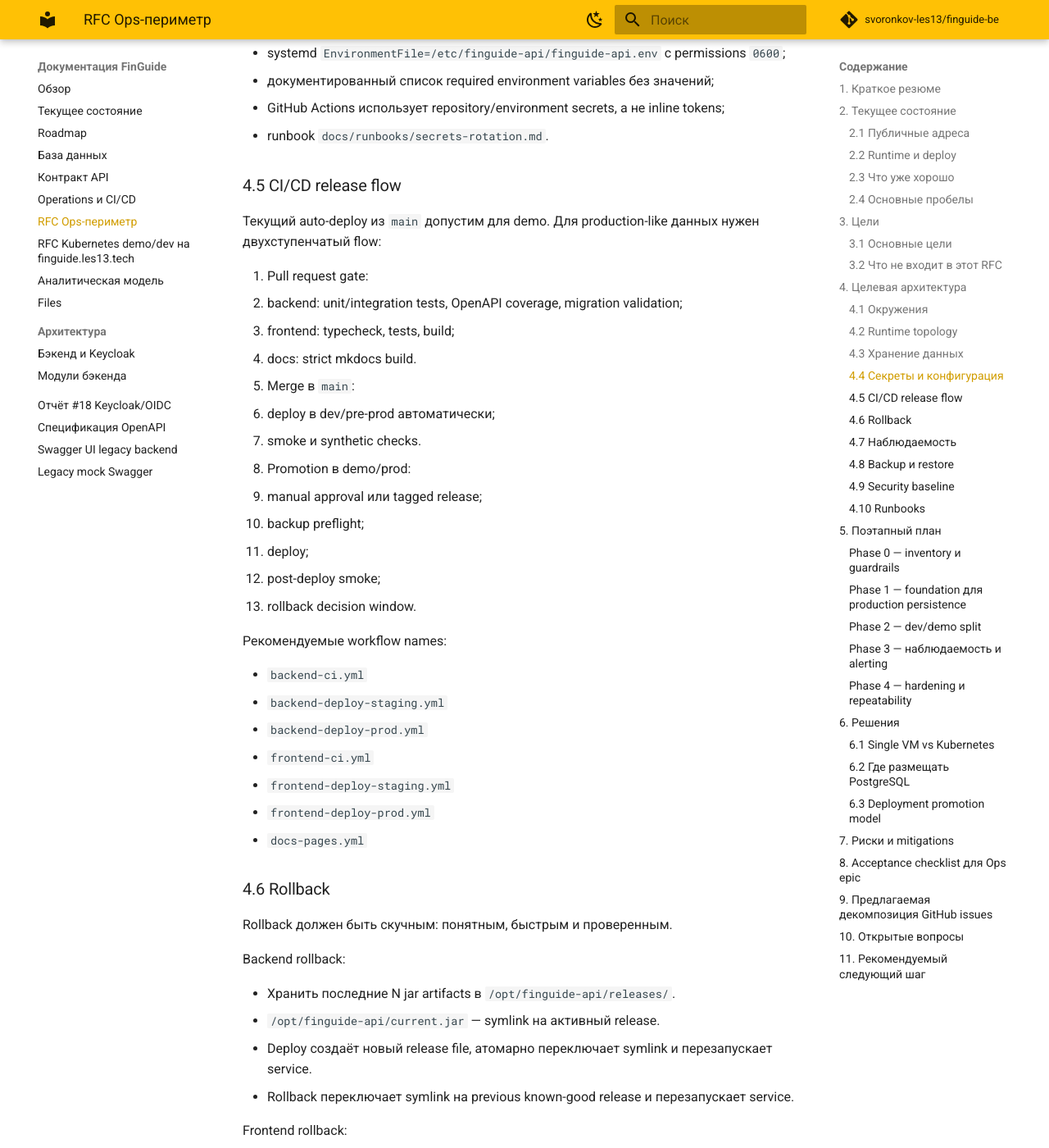
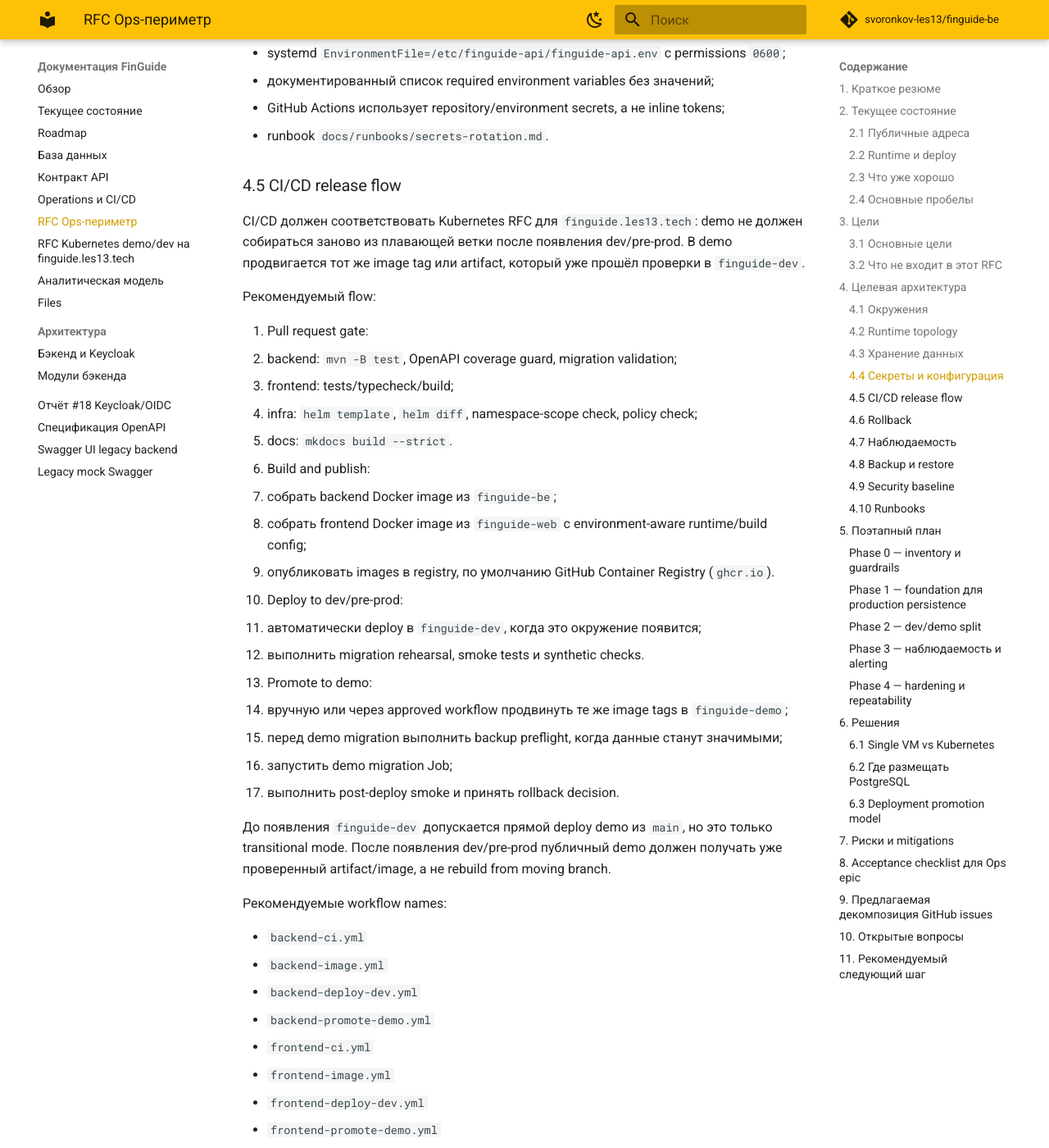
Before and after one commit to svoronkov-les13/finguide-be, an MkDocs documentation site: the page built from docs/ops-rfc.md, in a window 1280 px wide and 1400 px high, scrolled down 6158 px. Shown: the whole window at 82% size. Built offline with MkDocs 1.6.1 and Material for MkDocs 9.7.7, drawn with Linux system fonts in a browser that asks for light colours; comment, search, counter and statistics services are not loaded.

Commit message:
docs: align Ops CI flow with finguide Kubernetes RFC

```diff
--- a/docs/ops-rfc.md
+++ b/docs/ops-rfc.md
@@ -175,30 +175,41 @@ Backup job
 
 ### 4.5 CI/CD release flow
 
-Текущий auto-deploy из `main` допустим для demo. Для production-like данных нужен двухступенчатый flow:
+CI/CD должен соответствовать Kubernetes RFC для `finguide.les13.tech`: demo не должен собираться заново из плавающей ветки после появления dev/pre-prod. В demo продвигается тот же image tag или artifact, который уже прошёл проверки в `finguide-dev`.
+
+Рекомендуемый flow:
 
 1. Pull request gate:
-   - backend: unit/integration tests, OpenAPI coverage, migration validation;
-   - frontend: typecheck, tests, build;
-   - docs: strict mkdocs build.
-2. Merge в `main`:
-   - deploy в dev/pre-prod автоматически;
-   - smoke и synthetic checks.
-3. Promotion в demo/prod:
-   - manual approval или tagged release;
-   - backup preflight;
-   - deploy;
-   - post-deploy smoke;
-   - rollback decision window.
+   - backend: `mvn -B test`, OpenAPI coverage guard, migration validation;
+   - frontend: tests/typecheck/build;
+   - infra: `helm template`, `helm diff`, namespace-scope check, policy check;
+   - docs: `mkdocs build --strict`.
+2. Build and publish:
+   - собрать backend Docker image из `finguide-be`;
+   - собрать frontend Docker image из `finguide-web` с environment-aware runtime/build config;
+   - опубликовать images в registry, по умолчанию GitHub Container Registry (`ghcr.io`).
+3. Deploy to dev/pre-prod:
+   - автоматически deploy в `finguide-dev`, когда это окружение появится;
+   - выполнить migration rehearsal, smoke tests и synthetic checks.
+4. Promote to demo:
+   - вручную или через approved workflow продвинуть те же image tags в `finguide-demo`;
+   - перед demo migration выполнить backup preflight, когда данные станут значимыми;
+   - запустить demo migration Job;
+   - выполнить post-deploy smoke и принять rollback decision.
+
+До появления `finguide-dev` допускается прямой deploy demo из `main`, но это только transitional mode. После появления dev/pre-prod публичный demo должен получать уже проверенный artifact/image, а не rebuild from moving branch.
 
 Рекомендуемые workflow names:
 
 - `backend-ci.yml`
-- `backend-deploy-staging.yml`
-- `backend-deploy-prod.yml`
+- `backend-image.yml`
+- `backend-deploy-dev.yml`
+- `backend-promote-demo.yml`
 - `frontend-ci.yml`
-- `frontend-deploy-staging.yml`
-- `frontend-deploy-prod.yml`
+- `frontend-image.yml`
+- `frontend-deploy-dev.yml`
+- `frontend-promote-demo.yml`
+- `infra-diff.yml`
 - `docs-pages.yml`
 
 ### 4.6 Rollback
```
